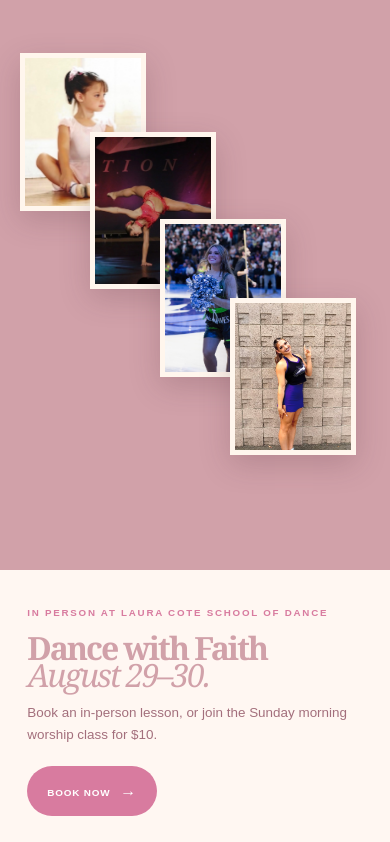
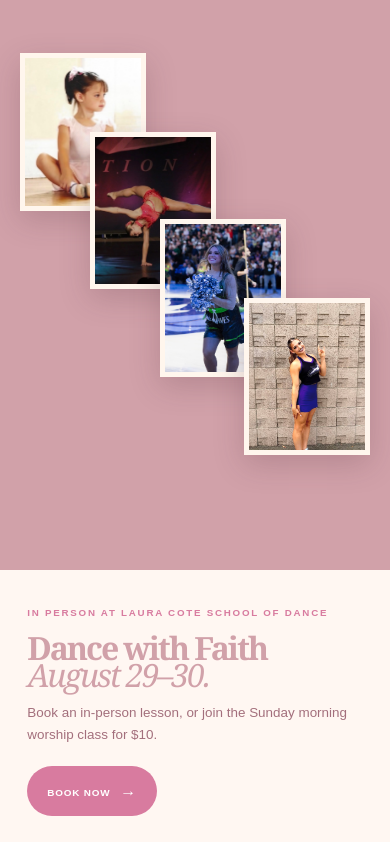
Before and after one commit to Mila1980/FAITHDANCE, a Next.js app: page / in a window 390 px wide. Shown: the part 607-1449 px from the top of the page. Built offline with nearby package versions, Linux system fonts and the light colour scheme.

Commit message:
Move GCU photo right on mobile

```diff
--- a/src/app/globals.css
+++ b/src/app/globals.css
@@ -146,7 +146,7 @@ html, body { max-width: 100%; overflow-x: clip; }
   .hero-photo-baby { left: 0; top: 0; }
   .hero-photo-pose { left: 20%; top: 18%; }
   .hero-photo-cheer { left: 40%; top: 38%; }
-  .hero-photo-gcu { left: 60%; top: 56%; }
+  .hero-photo-gcu { left: 64%; top: 56%; }
 }
 
 /* Compact the prayer introduction and keep the feature photo with the printable library. */
```
